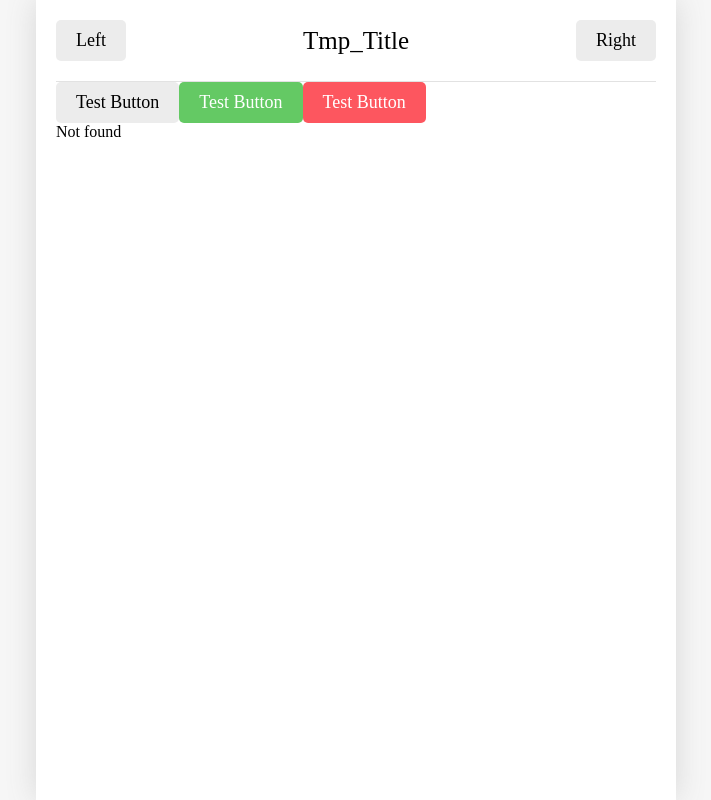
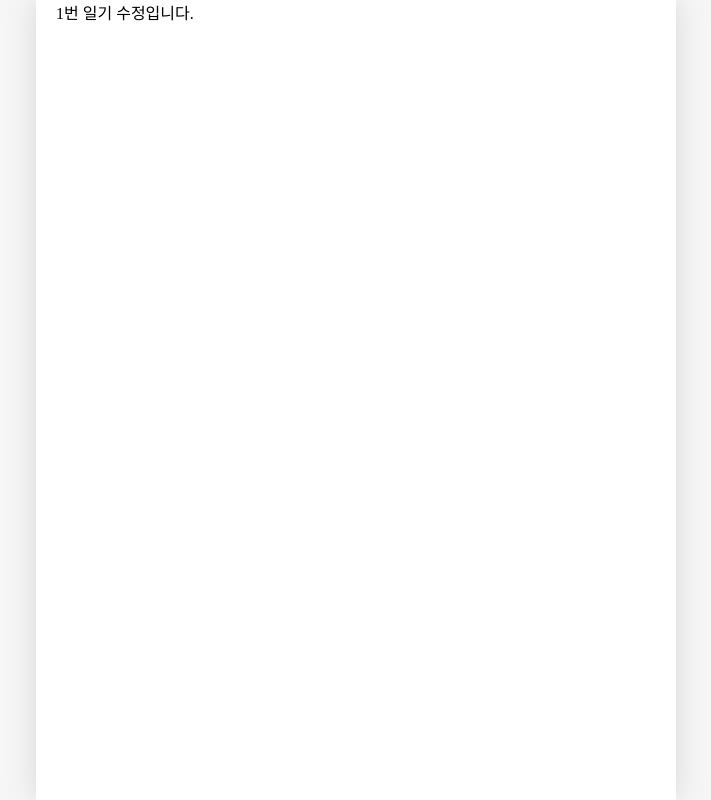
Before and after one commit to mooni9375/emotional-diary, a React (Vite) app: page /edit/1 in a window 1280 px wide. Before the commit this address had no page. Shown: the whole page, without its empty margins (284-995 px from the left). Built offline with nearby package versions, Linux system fonts and the light colour scheme; a web font is replaced by a local one.

Commit message:
Add Edit Page

```diff
--- a/src/App.jsx
+++ b/src/App.jsx
@@ -3,6 +3,7 @@ import { Routes, Route, Link, useNavigate } from "react-router-dom";
 import Home from "./pages/Home";
 import New from "./pages/New";
 import Diary from "./pages/Diary";
+import Edit from "./pages/Edit";
 import Notfound from "./pages/Notfound";
 import Header from "./components/Header.jsx";
 import Button from "./components/Button.jsx";
@@ -17,35 +18,11 @@ function App() {
 
   return (
     <>
-      <Header
-        title={"Tmp_Title"}
-        leftChild={<Button text={"Left"} />}
-        rightChild={<Button text={"Right"} />}
-      />
-      <Button
-        text="Test Button"
-        onClick={() => {
-          console.log("Test Button Clicked...");
-        }}
-      />
-      <Button
-        text="Test Button"
-        type={"POSITIVE"}
-        onClick={() => {
-          console.log("Test Button Clicked...");
-        }}
-      />
-      <Button
-        text="Test Button"
-        type={"NEGATIVE"}
-        onClick={() => {
-          console.log("Test Button Clicked...");
-        }}
-      />
       <Routes>
         <Route path="/" element={<Home />} />
         <Route path="/new" element={<New />} />
         <Route path="/diary/:id" element={<Diary />} />
+        <Route path="/edit/:id" element={<Edit />} />
         <Route path="*" element={<Notfound />} />
       </Routes>
     </>
--- /dev/null
+++ b/src/pages/Edit.jsx
@@ -0,0 +1,8 @@
+import { useParams } from "react-router-dom";
+
+const Edit = () => {
+  const params = useParams();
+  return <div>{params.id}번 일기 수정입니다.</div>;
+};
+
+export default Edit;
```
